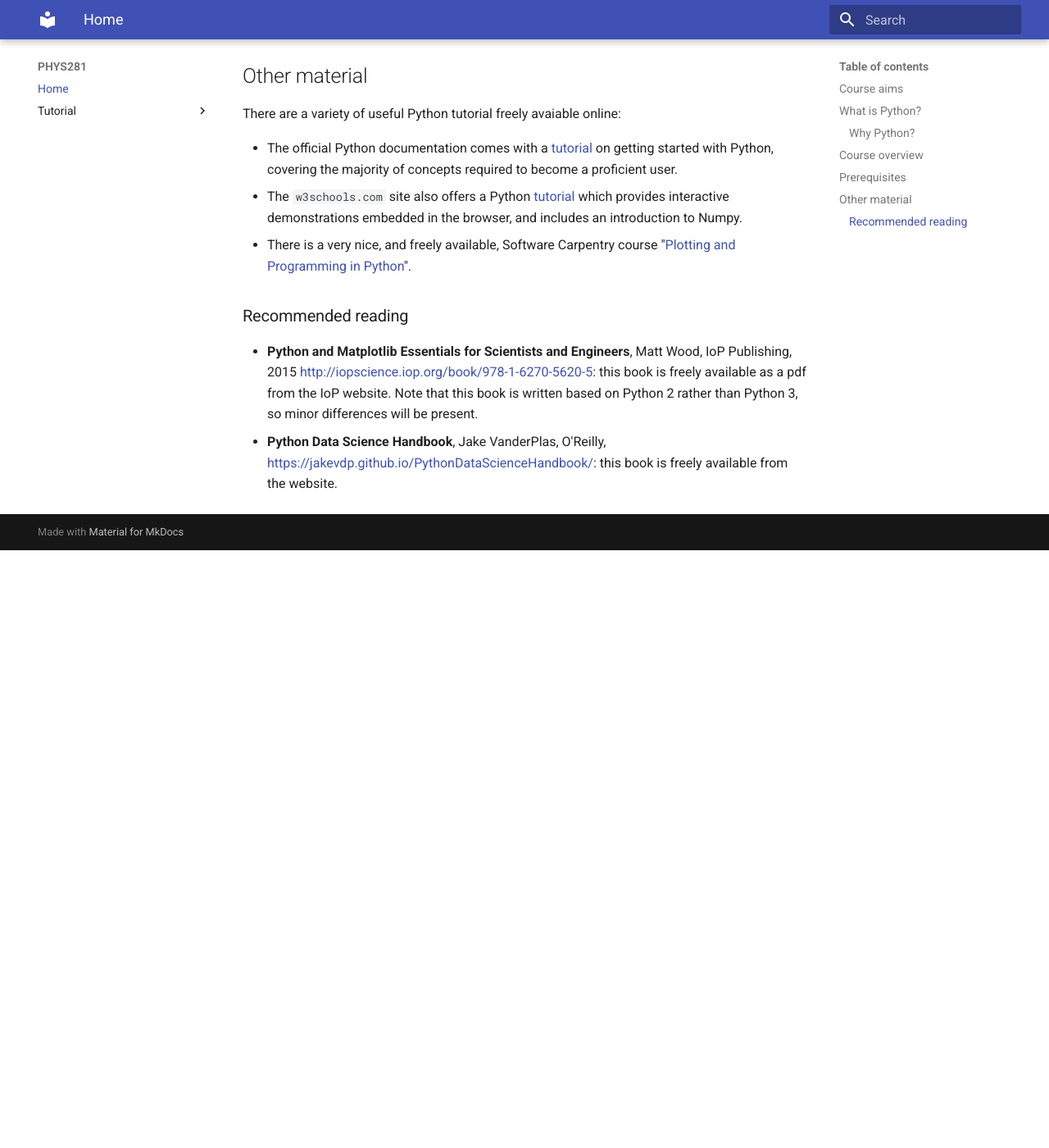
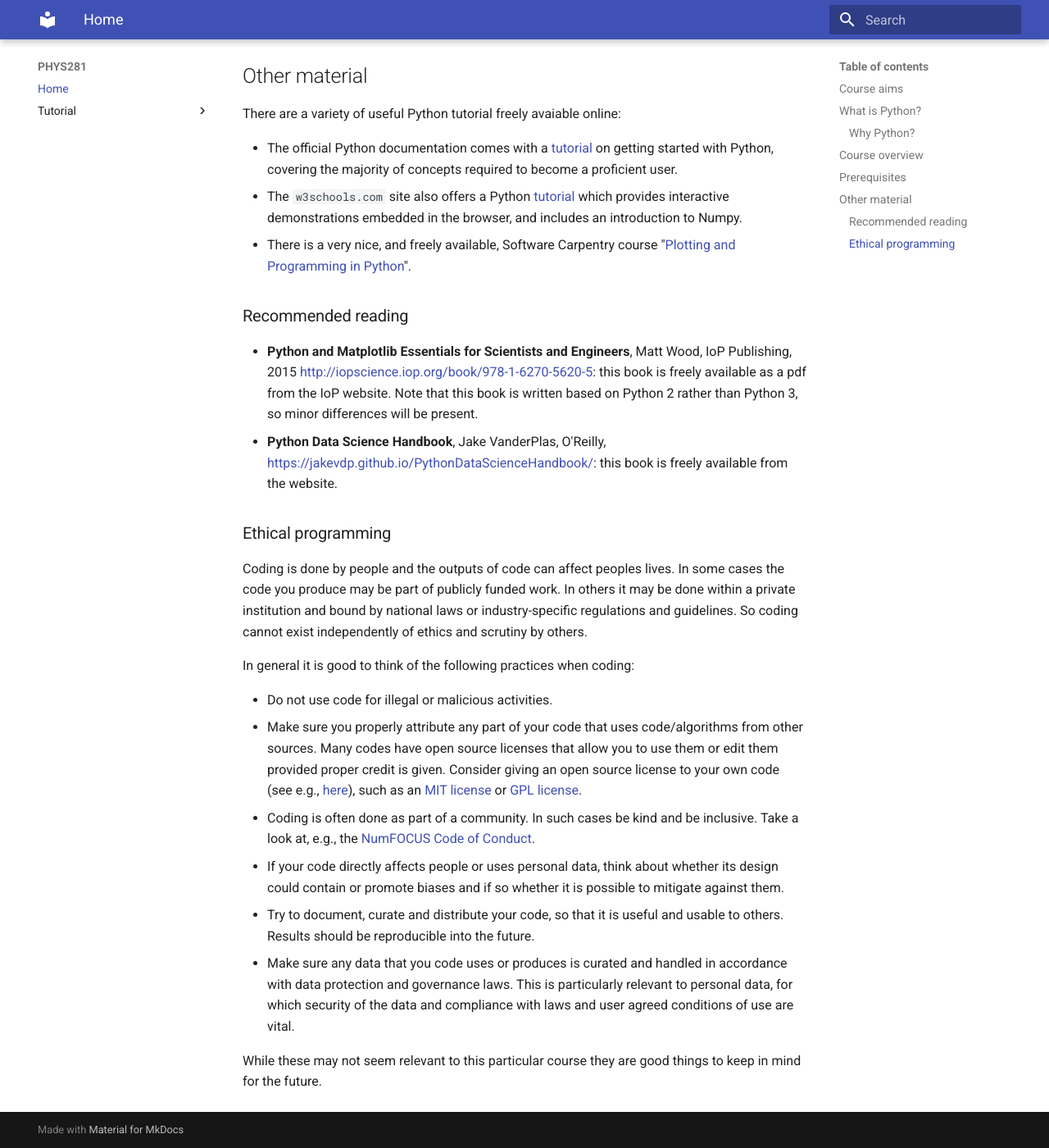
Before and after one commit to ndd21/PHYS281, an MkDocs documentation site: the page built from docs/index.md, in a window 1280 px wide and 1400 px high, scrolled down 3818 px. Shown: the whole window at 82% size. Built offline with MkDocs 1.6.1 and Material for MkDocs 9.7.7, drawn with Linux system fonts in a browser that asks for light colours; before the commit the page ends 4489 px from its top, so only the background shows below that.

Commit message:
Add section on ethical programming

```diff
--- a/docs/index.md
+++ b/docs/index.md
@@ -178,3 +178,32 @@ There are a variety of useful Python tutorial freely avaiable online:
 * **Python Data Science Handbook**, Jake VanderPlas, O'Reilly,
   [https://jakevdp.github.io/PythonDataScienceHandbook/](https://jakevdp.github.io/PythonDataScienceHandbook/):
   this book is freely available from the website.
+
+### Ethical programming
+
+Coding is done by people and the outputs of code can affect peoples lives. In some cases the code
+you produce may be part of publicly funded work. In others it may be done within a private
+institution and bound by national laws or industry-specific regulations and guidelines. So coding
+cannot exist independently of ethics and scrutiny by others.
+
+In general it is good to think of the following practices when coding:
+
+* Do not use code for illegal or malicious activities.
+* Make sure you properly attribute any part of your code that uses code/algorithms from other
+  sources. Many codes have open source licenses that allow you to use them or edit them provided
+  proper credit is given. Consider giving an open source license to your own code (see e.g.,
+  [here](https://choosealicense.com/)), such as an [MIT
+  license](https://choosealicense.com/licenses/mit/) or [GPL
+  license](https://choosealicense.com/licenses/gpl-3.0/).
+* Coding is often done as part of a community. In such cases be kind and be inclusive. Take a look
+  at, e.g., the [NumFOCUS Code of Conduct](https://numfocus.org/code-of-conduct).
+* If your code directly affects people or uses personal data, think about whether its design could
+  contain or promote biases and if so whether it is possible to mitigate against them.
+* Try to document, curate and distribute your code, so that it is useful and usable to others.
+  Results should be reproducible into the future.
+* Make sure any data that you code uses or produces is curated and handled in accordance with data
+  protection and governance laws. This is particularly relevant to personal data, for which security
+  of the data and compliance with laws and user agreed conditions of use are vital.
+
+While these may not seem relevant to this particular course they are good things to keep in mind for
+the future.
```
